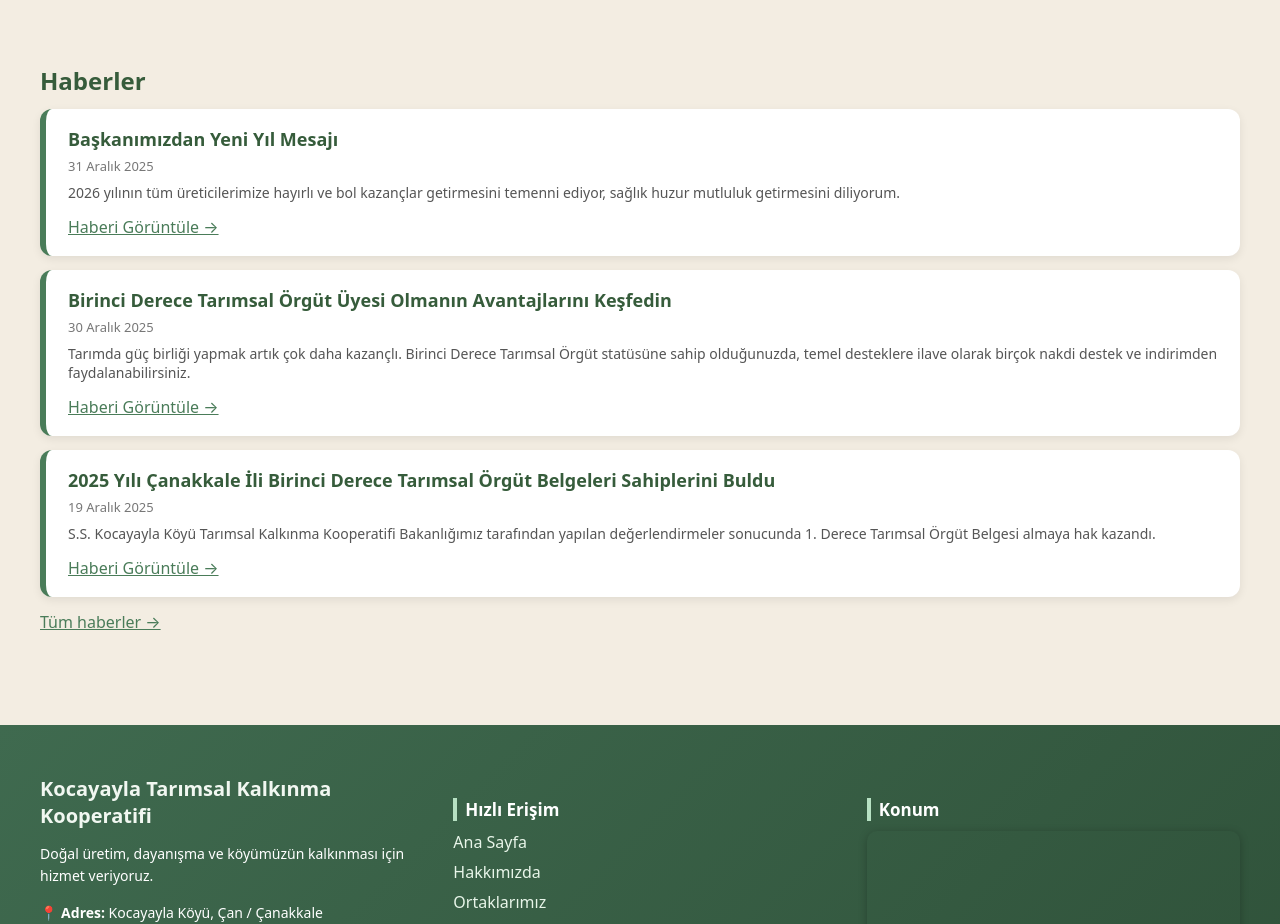
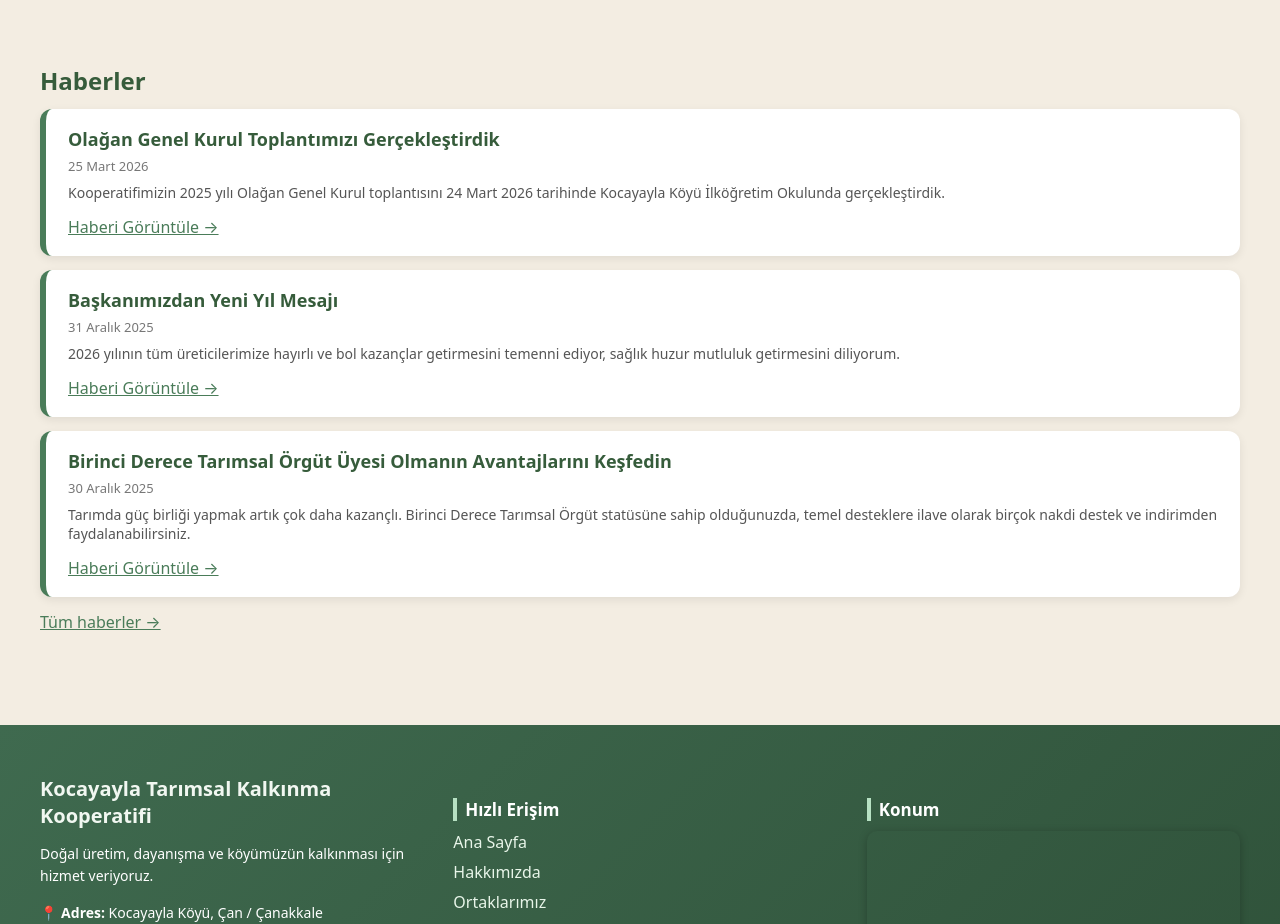
Before and after one commit to BegumEmir/kocayayla-kooperatif, a React (Create React App) app: page / in a window 1280 px wide. Shown: the part 2000-2924 px from the top of the page. Built offline with nearby package versions, Linux system fonts and the light colour scheme; grey boxes are pictures that could not be loaded.

Commit message:
haber eklendi

```diff
--- a/src/data/haberler.js
+++ b/src/data/haberler.js
@@ -54,6 +54,18 @@ const haberler = [
     foto: `${base}/galeri/baskan-yakın-cekim.jpeg`,
   },
 
+    {
+    id: 4,
+    kategori: "Haberler",
+    baslik: "Olağan Genel Kurul Toplantımızı Gerçekleştirdik",
+    aciklama:
+      "Kooperatifimizin 2025 yılı Olağan Genel Kurul toplantısını 24 Mart 2026 tarihinde Kocayayla Köyü İlköğretim Okulunda gerçekleştirdik.",
+    detay: `Kooperatifimizin 2025 yılı Olağan Genel Kurul toplantısını 24 Mart 2026 tarihinde Kocayayla Köyü İlköğretim Okulunda gerçekleştirdik.`,
+
+    tarih: "25 Mart 2026",
+    foto: `${base}/galeri/genel-kurul.jpeg`,
+  },
+
 
 ];
 
--- a/src/pages/Galeri.jsx
+++ b/src/pages/Galeri.jsx
@@ -24,7 +24,9 @@ export default function Galeri() {
     process.env.PUBLIC_URL + "/galeri/manzara-dikey.jpeg",
     process.env.PUBLIC_URL + "/galeri/manzara.jpeg",
     process.env.PUBLIC_URL + "/galeri/süt-soğutma-deposu-il-tarım.jpeg",
-    process.env.PUBLIC_URL + "/galeri/yatay-manzara.jpeg"
+    process.env.PUBLIC_URL + "/galeri/yatay-manzara.jpeg",
+    process.env.PUBLIC_URL + "/galeri/yeni_yönetim.jpeg",
+    process.env.PUBLIC_URL + "/galeri/genel-kurul.jpeg"
   ];
 
   return (
```
Also changed, not shown: public/galeri/genel-kurul.jpeg (added), public/galeri/yeni_yönetim.jpeg (added).
